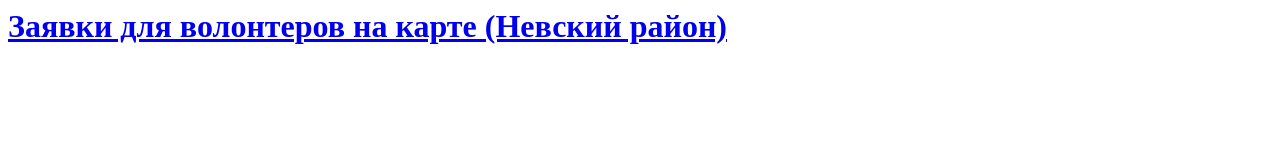
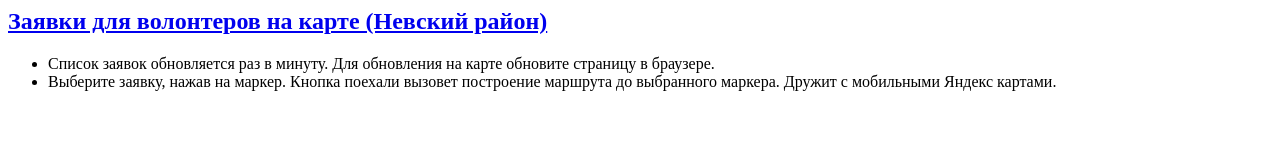
Before and after one commit to pavlukhin/pavlukhin.github.io, a plain HTML site: page index.html in a window 1280 px wide. Drawn offline with Linux system fonts and the light colour scheme.

Commit message:
Add a small claim map description.

```diff
--- a/index.html
+++ b/index.html
@@ -1,8 +1,16 @@
 <html>
 <head>
   <meta charset="utf-8">
+  <meta name="viewport" content="initial-scale=1.5, user-scalable=yes, maximum-scale=10">
 </head>
 <body>
-  <a href="https://volunteer-help-spb-covid19.herokuapp.com"><h1>Заявки для волонтеров на карте (Невский район)</h1></a>
+<div>
+  <a href="https://volunteer-help-spb-covid19.herokuapp.com"><h2>Заявки для волонтеров на карте (Невский район)</h2></a>
+</div>
+<ul>
+  <li>Список заявок обновляется раз в минуту. Для обновления на карте обновите страницу в браузере.</li>
+  <li>Выберите заявку, нажав на маркер. Кнопка поехали вызовет построение маршрута до выбранного маркера. Дружит с
+    мобильными Яндекс картами.</li>
+</ul>
 </body>
 </html>
```
